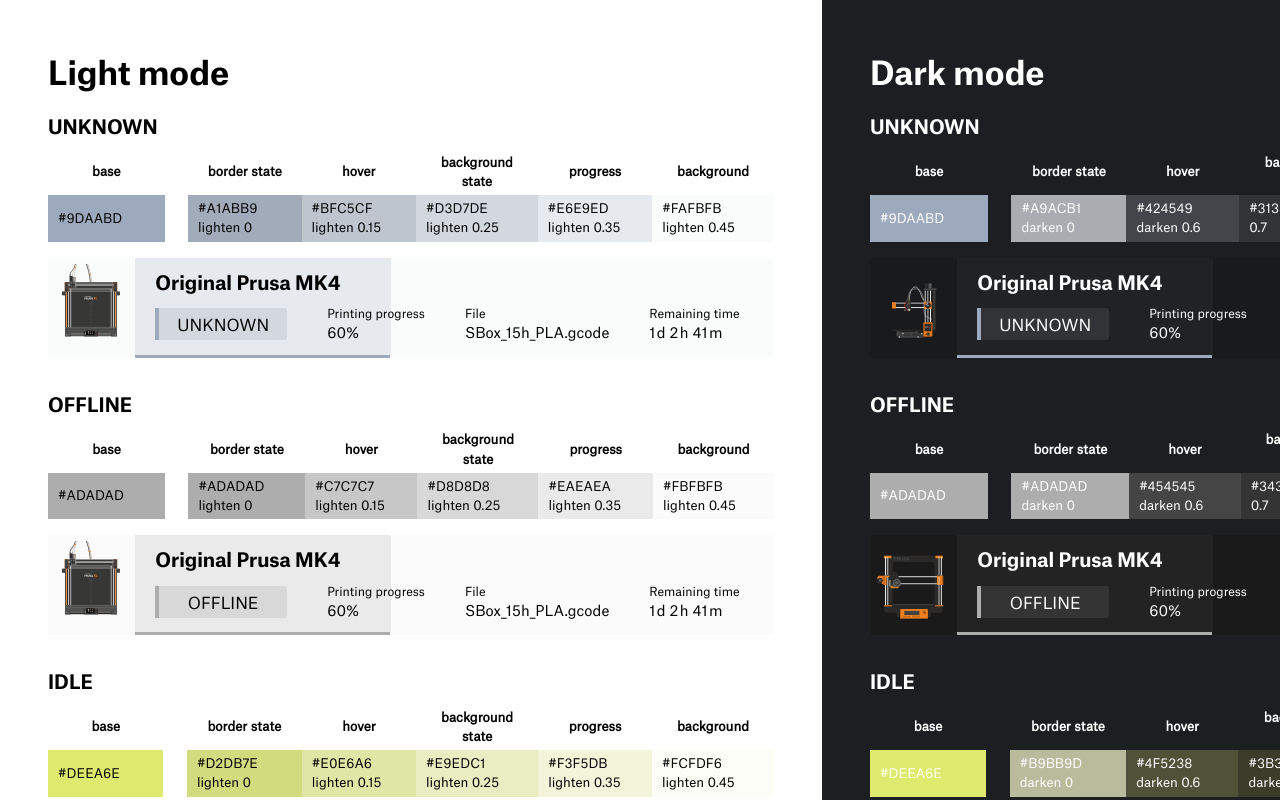
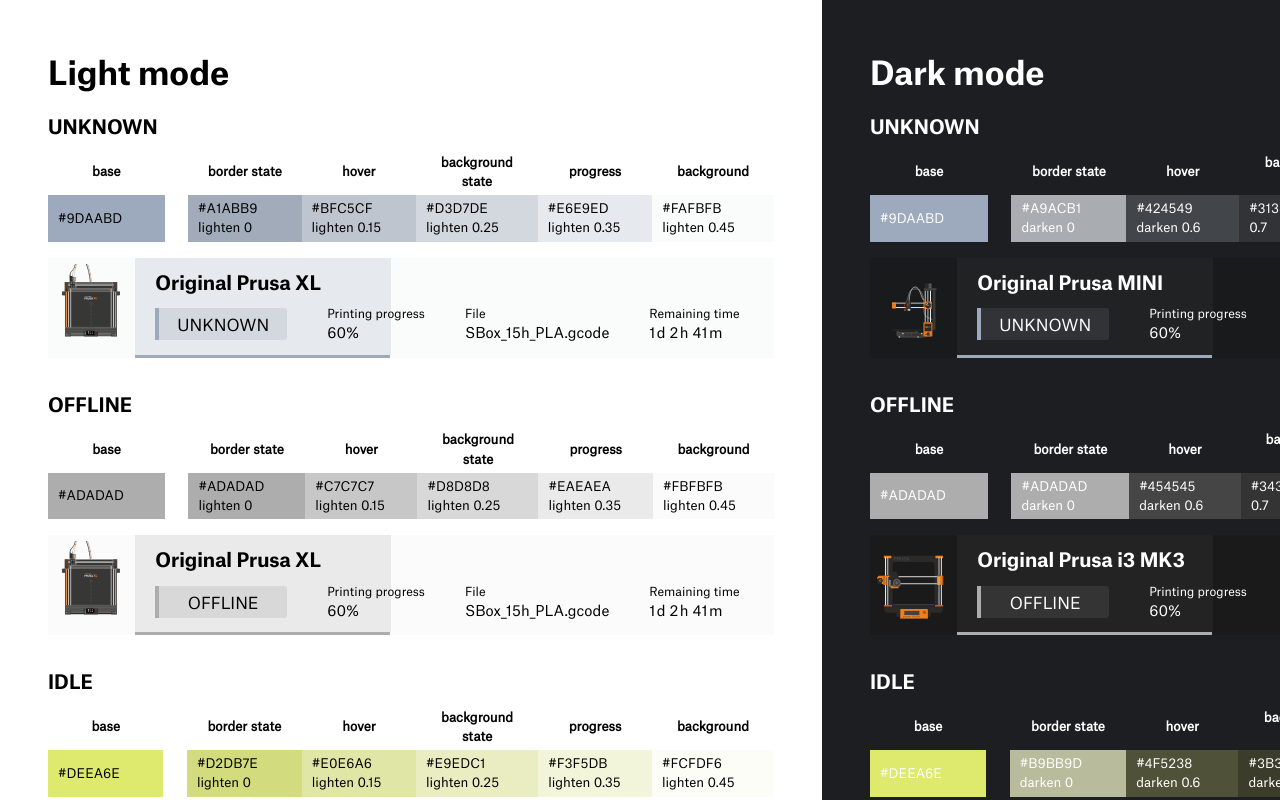
Before and after one commit to michalxfanta/connect-colors, a Next.js app: page / in a window 1280 px wide. Shown: the top 800 px of the page. Built offline with nearby package versions, Linux system fonts and the light colour scheme.

Commit message:
dynamic names

```diff
--- a/src/app/page.tsx
+++ b/src/app/page.tsx
@@ -23,22 +23,22 @@ export default function Home() {
         <h2>Light mode</h2>
 
         {Object.keys(IStateBaseColor).map((key) => (
-          <>
-            <h3 key={key}>{key}</h3>
+          <div key={key}>
+            <h3>{key}</h3>
             <Colors baseColor={IStateBaseColor[key as keyof typeof IStateBaseColor]} invert={false} />
             <Row stateText={key} baseColor={IStateBaseColor[key as keyof typeof IStateBaseColor]} invert={false} />
-          </>
+          </div>
         ))}
       </div>
       <div className="flex-grow p-12 bg-[#1C1E21] dark">
         <h2>Dark mode</h2>
 
         {Object.keys(IStateBaseColor).map((key) => (
-          <>
-            <h3 key={key}>{key}</h3>
+          <div key={key}>
+            <h3>{key}</h3>
             <Colors baseColor={IStateBaseColor[key as keyof typeof IStateBaseColor]} invert={true} />
             <Row stateText={key} baseColor={IStateBaseColor[key as keyof typeof IStateBaseColor]} invert={true} />
-          </>
+          </div>
         ))}
       </div>
     </main>
--- a/src/app/row.tsx
+++ b/src/app/row.tsx
@@ -39,14 +39,19 @@ const Progress = styled.div<{ $bgColor: string; $progressColor: string; $primary
   }
 `
 
-const icons = [mini, mk25, mk3, mk4, xl]
-
+const printers = [
+  { icon: mini, printer: 'Original Prusa MINI' },
+  { icon: mk25, printer: 'Original Prusa i3 MK2.5' },
+  { icon: mk3, printer: 'Original Prusa i3 MK3' },
+  { icon: mk4, printer: 'Original Prusa MK4' },
+  { icon: xl, printer: 'Original Prusa XL' },
+]
 
 export default function Row(props: Props) {
-
   const schema = getColorSchema(props.baseColor, props.invert)
-
-  const icon = icons[Math.floor(Math.random() * icons.length)]
+  const index = Math.floor(Math.random() * printers.length)
+  const printer = printers[index].printer
+  const icon = printers[index].icon
 
   return (
     <Link href="#">
@@ -61,7 +66,7 @@ export default function Row(props: Props) {
           $primaryColor={schema.baseColor}
           $hoverColor={schema.hoverColor}
         >
-          <h3>Original Prusa MK4</h3>
+          <h3>{printer}</h3>
           <div className="flex flex-row gap-10">
             <LabelState invert={props.invert} backgroundColor={schema.backgroundStateColor} borderColor={schema.baseColor} stateText={props.stateText} />
             <div className="flex flex-row gap-10">
```
